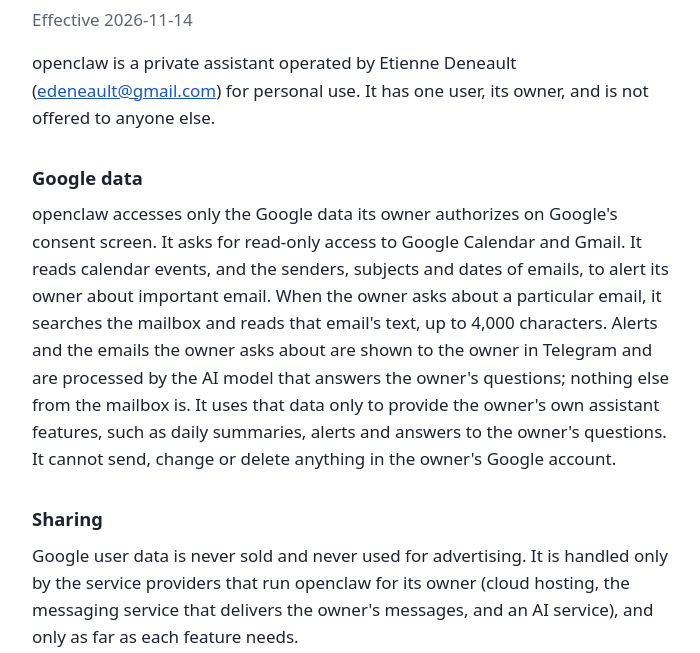
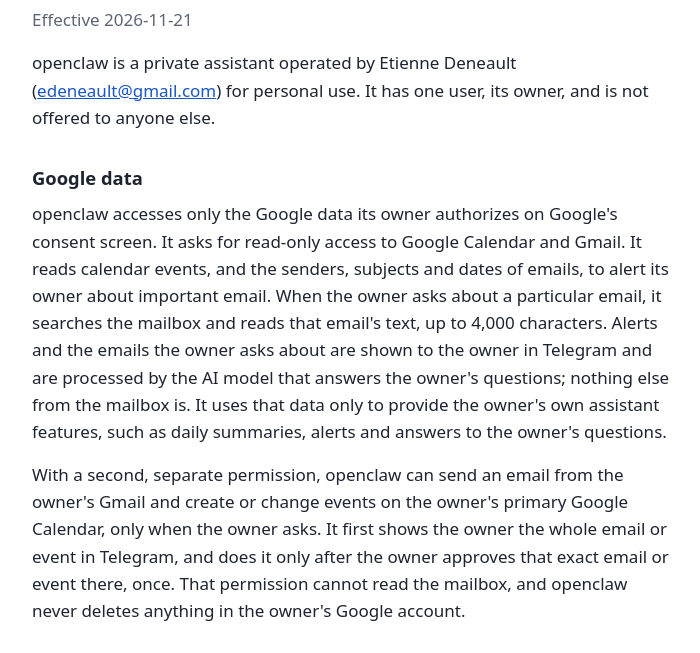
Before and after one commit to edeneault/openclaw-site, a plain HTML site: page privacy.html in a window 1280 px wide. Shown: the part 97-750 px from the top of the page, without its empty margins (288-988 px from the left). Drawn offline with Linux system fonts and the light colour scheme.

Commit message:
docs: the privacy page names sending email and changing events, each approved by the owner
openclaw gains gmail.send and calendar.events, through a separate token
(openclaw-infra ADR-0082, G5 #4): it sends an email or creates or
changes an event only after the owner approves that exact one in
Telegram, and never deletes. The home page no longer says read-only.

Co-Authored-By: Claude Opus 5.5 <noreply@anthropic.com>
Claude-Session: https://claude.ai/code/session_01KPKMJFDudQ7jL8WC7ioiqM

```diff
--- a/privacy.html
+++ b/privacy.html
@@ -20,7 +20,7 @@
 <body>
 <main>
   <h1>openclaw privacy policy</h1>
-  <p class="muted">Effective 2026-11-14</p>
+  <p class="muted">Effective 2026-11-21</p>
 
   <p>openclaw is a private assistant operated by Etienne Deneault
     (<a href="mailto:edeneault@gmail.com">edeneault@gmail.com</a>) for personal use. It has one
@@ -34,8 +34,12 @@
     characters. Alerts and the emails the owner asks about are shown to the owner in Telegram and are
     processed by the AI model that answers the owner's questions; nothing else from the mailbox is.
     It uses that data only to provide the owner's own assistant features, such as daily summaries,
-    alerts and answers to the owner's questions. It cannot send, change or delete anything in the
-    owner's Google account.</p>
+    alerts and answers to the owner's questions.</p>
+  <p>With a second, separate permission, openclaw can send an email from the owner's Gmail and
+    create or change events on the owner's primary Google Calendar, only when the owner asks. It
+    first shows the owner the whole email or event in Telegram, and does it only after the owner
+    approves that exact email or event there, once. That permission cannot read the mailbox, and
+    openclaw never deletes anything in the owner's Google account.</p>
 
   <h2>Sharing</h2>
   <p>Google user data is never sold and never used for advertising. It is handled only by the
```
Also changed, not shown: index.html (+3 -2 lines).
